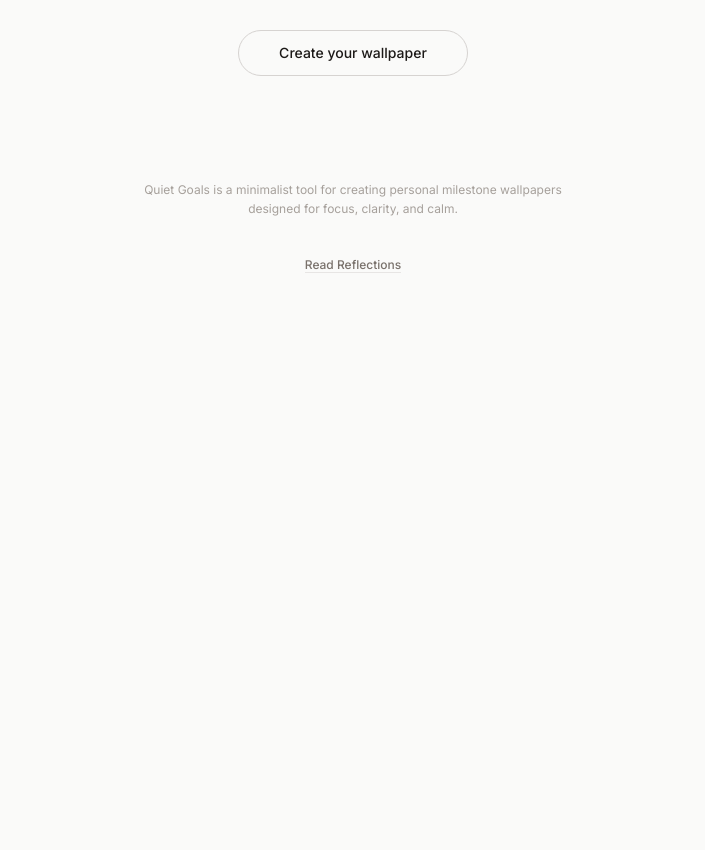
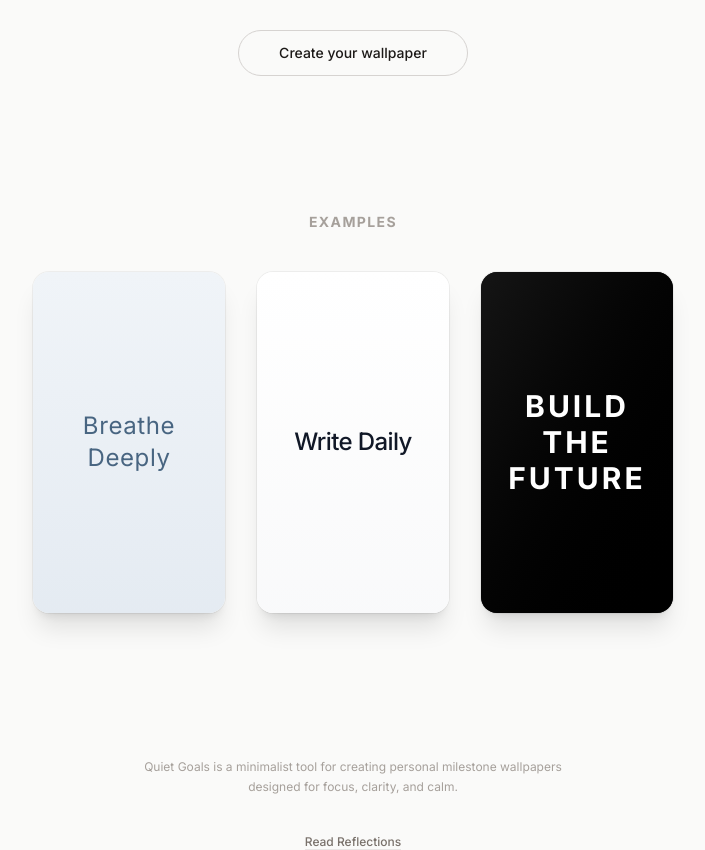
Before and after one commit to ami-souvik/quiet-goals, a Next.js app: page / in a window 1280 px wide. Shown: the part 600-1450 px from the top of the page, without its empty margins (287-992 px from the left). Before the commit the page ends 1035 px from the top, so only its background shows below. Built offline with nearby package versions, Linux system fonts and the light colour scheme; a web font is replaced by a local one.

Commit message:
feat(landing): add example wallpapers section

```diff
--- a/src/app/page.tsx
+++ b/src/app/page.tsx
@@ -38,6 +38,44 @@ export default function Home() {
           </Link>
         </div>
 
+        {/* Examples Section */}
+        <section className="pt-20 pb-10 w-full">
+            <h3 className="text-sm font-bold text-stone-400 uppercase tracking-widest mb-10">
+                Examples
+            </h3>
+            <div className="grid grid-cols-1 md:grid-cols-3 gap-8 max-w-4xl mx-auto px-4">
+                {/* Calm Example */}
+                <div className="aspect-[9/16] rounded-2xl overflow-hidden shadow-xl ring-1 ring-black/5 relative group transition-transform hover:-translate-y-1 duration-300">
+                    <div className="absolute inset-0 bg-[#F0F4F8] flex items-center justify-center p-6">
+                        <div className="absolute inset-0 bg-gradient-to-b from-[#F0F4F8] to-[#D9E2EC] opacity-50"></div>
+                        <span className="relative z-10 font-sans text-[#486581] text-2xl font-normal tracking-wide">
+                            Breathe Deeply
+                        </span>
+                    </div>
+                </div>
+
+                {/* Focused Example */}
+                <div className="aspect-[9/16] rounded-2xl overflow-hidden shadow-xl ring-1 ring-black/5 relative group transition-transform hover:-translate-y-1 duration-300">
+                    <div className="absolute inset-0 bg-[#FFFFFF] flex items-center justify-center p-6">
+                         <div className="absolute inset-0 bg-gradient-to-b from-[#FFFFFF] to-[#F3F4F6] opacity-50"></div>
+                        <span className="relative z-10 font-sans text-[#111827] text-2xl font-medium tracking-tight">
+                            Write Daily
+                        </span>
+                    </div>
+                </div>
+
+                {/* Ambitious Example */}
+                <div className="aspect-[9/16] rounded-2xl overflow-hidden shadow-xl ring-1 ring-black/5 relative group transition-transform hover:-translate-y-1 duration-300">
+                    <div className="absolute inset-0 bg-[#000000] flex items-center justify-center p-6">
+                         <div className="absolute inset-0 bg-gradient-to-br from-[#1A1A1A] to-[#000000] opacity-80"></div>
+                        <span className="relative z-10 font-sans text-white text-3xl font-bold uppercase tracking-widest">
+                            BUILD THE FUTURE
+                        </span>
+                    </div>
+                </div>
+            </div>
+        </section>
+
         {/* Subtle SEO footer text */}
         <footer className="pt-12 space-y-6">
           <p className="text-xs text-stone-400 max-w-md mx-auto leading-relaxed">
```
